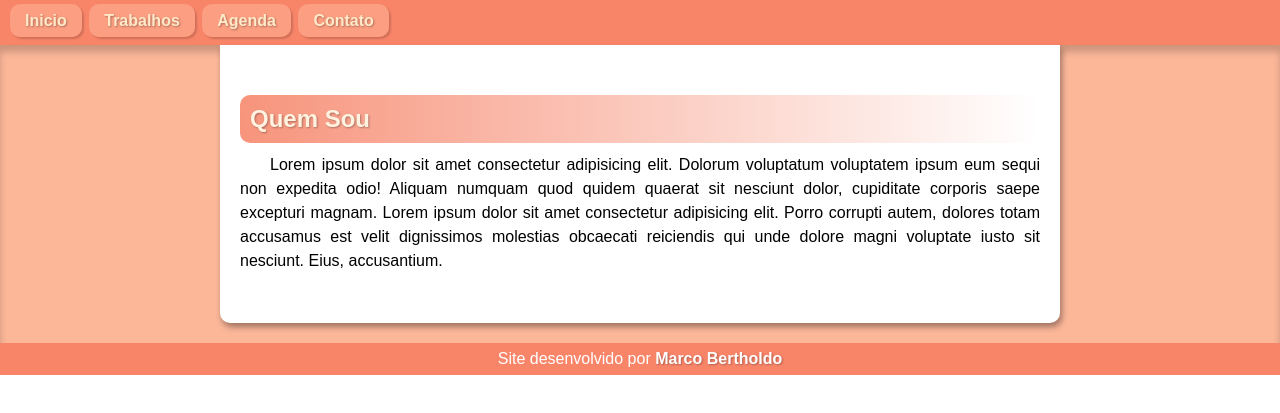
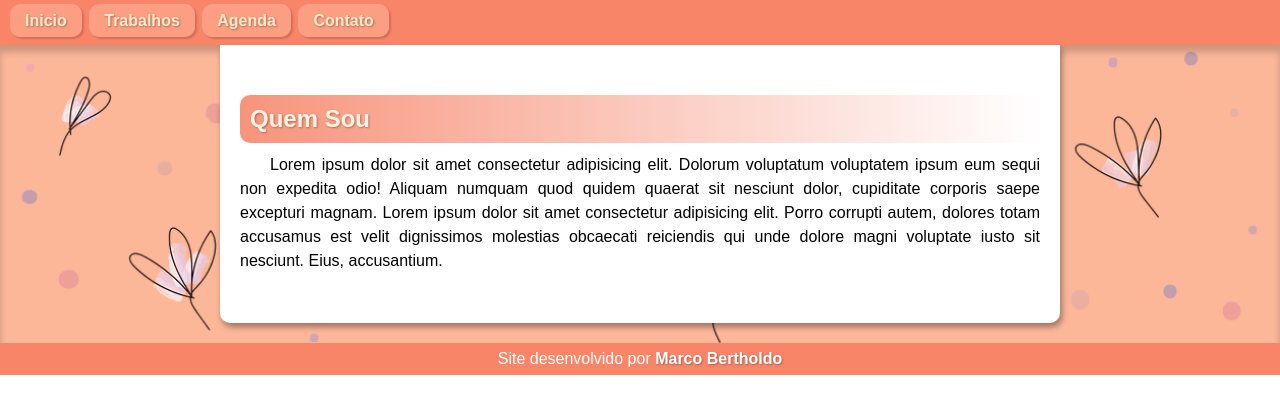
Before and after one commit to MarcoBertholdo/projeto-salao, a plain HTML site: page index.html in a window 1280 px wide. Shown: the part 285-698 px from the top of the page. Drawn offline with Linux system fonts and the light colour scheme; a web font is replaced by a local one.

Commit message:
att background main

```diff
--- a/estilo/style.css
+++ b/estilo/style.css
@@ -69,6 +69,10 @@ nav > a:hover {
 
 main {
     background-color: #fcb799;
+    background-image: url('../imagens/background-main.png');
+    background-position: center center;
+    background-size: cover;
+    background-attachment: fixed;
     padding-bottom: 20px;
     box-shadow: inset 0px 7px 7px rgba(0, 0, 0, 0.192);
 }
```
Also changed, not shown: imagens/background-main.png (added).
